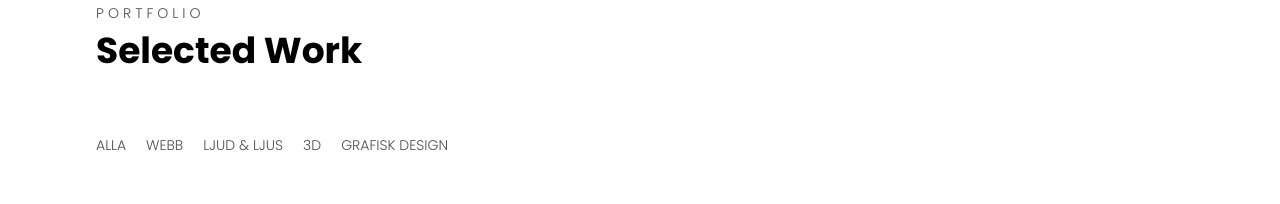
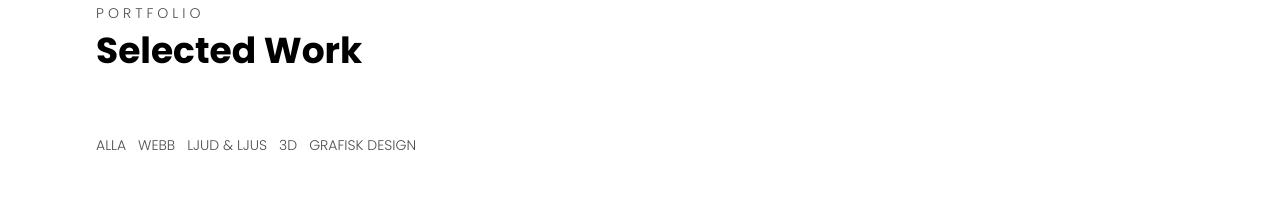
Before and after one commit to Addinato/Portfolio, a website built with Vite: page Portfolio/index.html in a window 1280 px wide. Shown: the part 1559-1763 px from the top of the page. Built offline with nearby package versions, Linux system fonts and the light colour scheme; grey boxes are pictures that could not be loaded.

Commit message:
spacing jag störde mig på

```diff
--- a/Portfolio/index.html
+++ b/Portfolio/index.html
@@ -167,7 +167,7 @@
         </div>
       </div>
 
-      <div class="mt-5 flex gap-5 overflow-x-auto pb-2 text-black/70 text-sm">
+      <div class="mt-5 flex gap-3 overflow-x-auto pb-2 text-black/70 text-sm">
           <span class="cursor-pointer pb-1 hover:text-brandYellow" data-filter="all" >ALLA</span>
 
           <span class="cursor-pointer pb-1 hover:text-brandYellow" data-filter="webb">WEBB</span>
```
